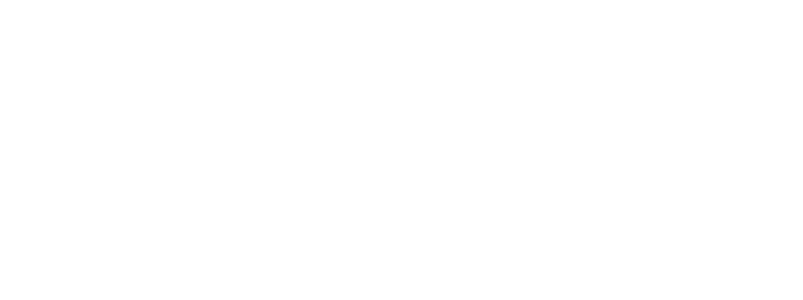
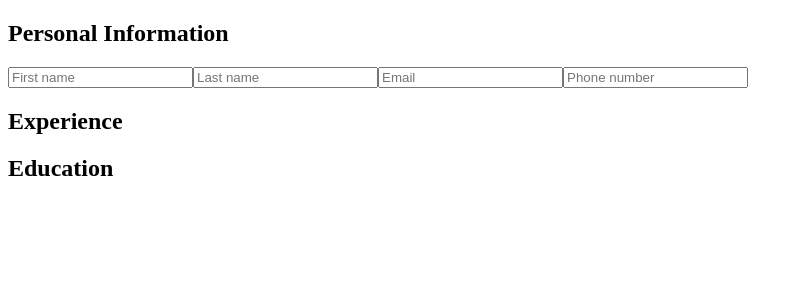
Before and after one commit to RealByter/cv-project, a React (Create React App) app: page / in a window 1280 px wide. Shown: the top 300 px of the page, without its empty margins (0-803 px from the left). Built offline with nearby package versions, Linux system fonts and the light colour scheme.

Commit message:
feat: add the personal form to the layout

```diff
--- a/src/App.js
+++ b/src/App.js
@@ -1,5 +1,6 @@
 import React, { Component } from 'react';
 import './App.css';
+import Form from './components/layout/Form';
 
 class App extends Component {
 	constructor(props) {
@@ -15,11 +16,18 @@
 			education: [],
 			experience: [],
 		};
+
+    this.onChange = this.onChange.bind(this);
+	}
+
+	onChange(value) {
+		this.setState(value);
 	}
 
 	render() {
 		return (
 			<>
+				<Form value={this.state} onChange={this.onChange} />
 			</>
 		);
 	}
--- a/src/components/layout/Form.js
+++ b/src/components/layout/Form.js
@@ -1,8 +1,35 @@
 import React, { Component } from 'react';
+import PersonalForm from '../forms/PersonalForm';
 
 class Form extends Component {
+	constructor(props) {
+		super(props);
+
+		this.onPersonalChange = this.onPersonalChange.bind(this);
+	}
+
+	onPersonalChange(value) {
+		this.props.onChange({ personal: value });
+	}
+
 	render() {
-		return <></>;
+		return (
+			<div>
+				<h2>Personal Information</h2>
+				<PersonalForm
+					value={this.props.value.personal}
+					onChange={this.onPersonalChange}
+				/>
+				<h2>Experience</h2>
+				{this.props.value.education.map(edu => (
+					<></>
+				))}
+				<h2>Education</h2>
+				{this.props.value.experience.map(exp => (
+					<></>
+				))}
+			</div>
+		);
 	}
 }
 
```
